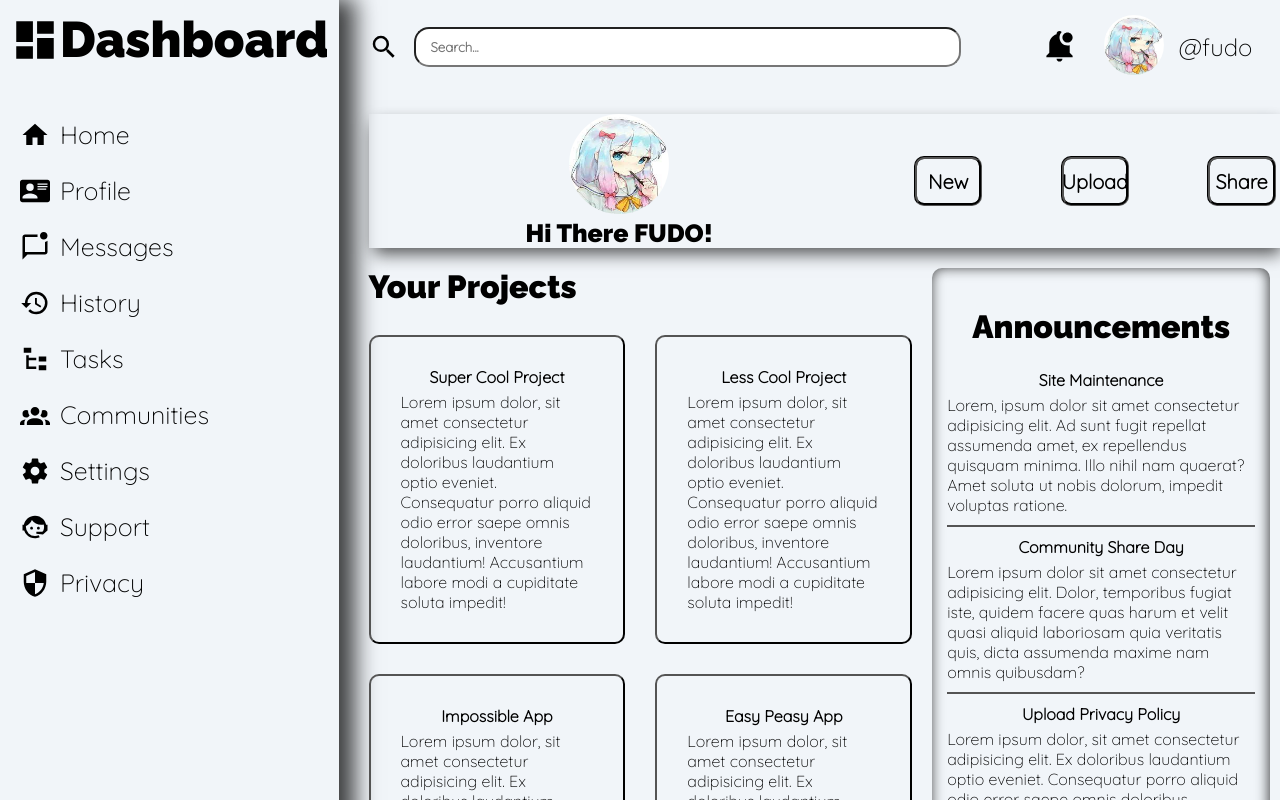
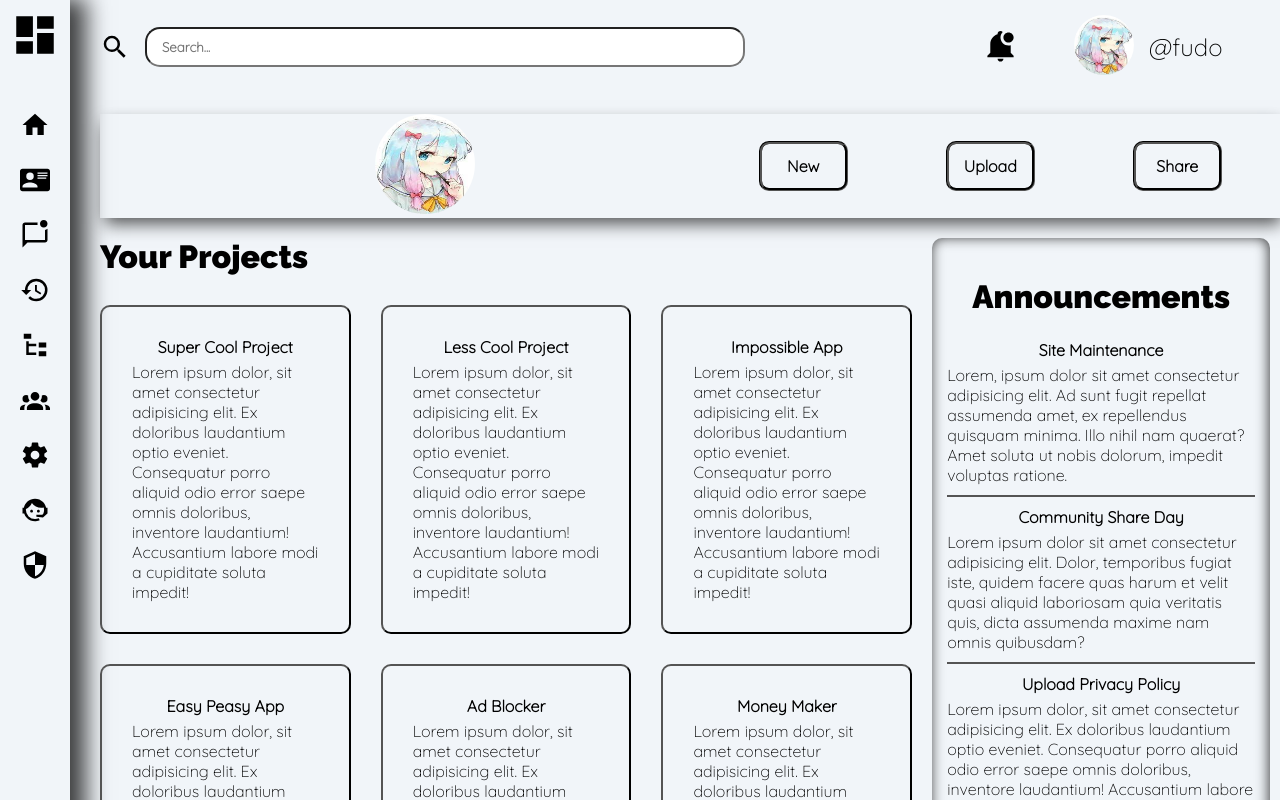
Before and after one commit to 10234567Z/admin-dashboard, a plain HTML site: page index.html in a window 1280 px wide. Drawn offline with Linux system fonts and the light colour scheme.

Commit message:
Add responsiveness for PC users

```diff
--- a/index.html
+++ b/index.html
@@ -16,17 +16,17 @@
 <body>
     <div class="container">
         <div class="sidebar">
-            <h1><img src="Content/view-dashboard.svg">Dashboard</h1>
+            <h1><img src="Content/view-dashboard.svg"><p>Dashboard</p></h1>
             <ul>
-                <li><img src="Content/home.svg">Home</li>
-                <li><img src="Content/card-account-details.svg">Profile</li>
-                <li><img src="Content/message-badge-outline.svg">Messages</li>
-                <li><img src="Content/history.svg">History</li>
-                <li><img src="Content/file-tree.svg">Tasks</li>
-                <li><img src="Content/account-group.svg">Communities</li>
-                <li><img src="Content/cog.svg">Settings</li>
-                <li><img src="Content/face-agent.svg">Support</li>
-                <li><img src="Content/security.svg">Privacy</li>
+                <li><img src="Content/home.svg"><p>Home</p></li>
+                <li><img src="Content/card-account-details.svg"><p>Profile</p></li>
+                <li><img src="Content/message-badge-outline.svg"><p>Messages</p></li>
+                <li><img src="Content/history.svg"><p>History</p></li>
+                <li><img src="Content/file-tree.svg"><p>Tasks</p></li>
+                <li><img src="Content/account-group.svg"><p>Communities</p></li>
+                <li><img src="Content/cog.svg"><p>Settings</p></li>
+                <li><img src="Content/face-agent.svg"><p>Support</p></li>
+                <li><img src="Content/security.svg"><p>Privacy</p></li>
             </ul>
         </div>
         <div class="topBar">
--- a/styles.css
+++ b/styles.css
@@ -30,6 +30,7 @@
     -webkit-box-shadow: 16px -2px 22px 0px rgba(0, 0, 0, 0.75);
     box-shadow: 16px -2px 22px 0px rgba(0, 0, 0, 0.75);
     margin-right: 10px;
+    max-width: min-content;
 }
 
 .sidebar>ul {
@@ -304,3 +305,43 @@ div>h4 {
     border-radius: 10px;
     cursor: grab;
 }
+
+@media screen and (max-width: 1375px) {
+    li > p{
+        display: none;
+    }
+    li{
+        width: min-content;
+    }
+    h1 > p {
+        display: none;
+    }
+
+    h1{
+        width: min-content;
+    }
+    .greetings > p {
+        display: none;
+    }
+    .container{
+        grid-template-columns: fit-content(50px) 3fr 1fr;
+    }
+
+    .Button{
+        font-size: 1rem;
+        justify-self: flex-start;
+    }
+}
+
+@media screen and (max-width: 940px) {
+    .sidebar{
+        display: none;
+    }
+    .Button{
+        font-size: .8rem;
+    }
+}
+
+@media screen and (max-width: 715px) {
+
+}
```
